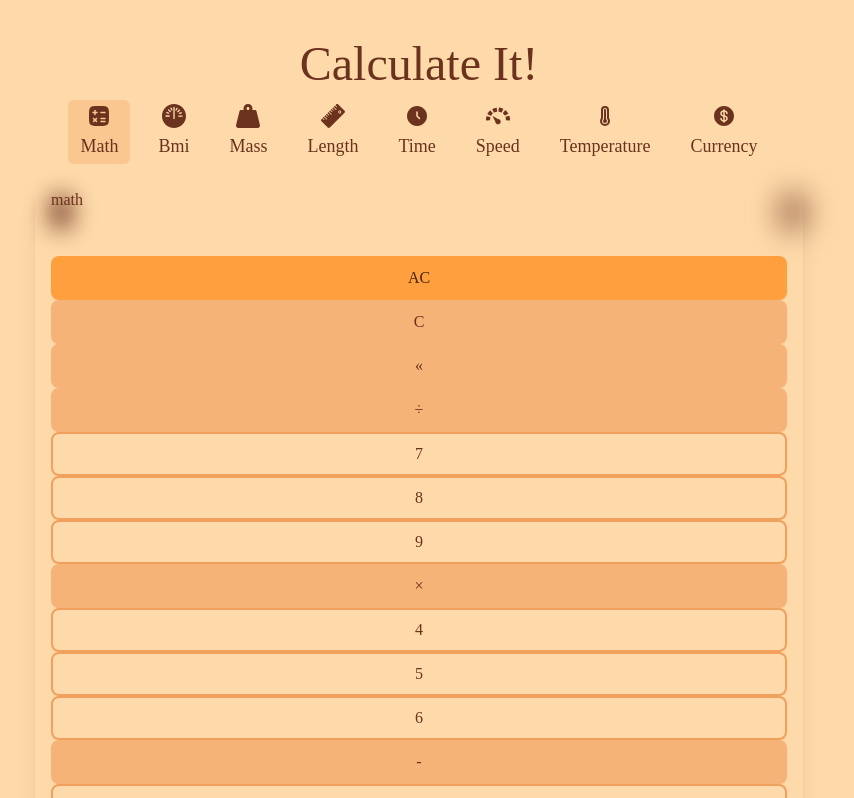
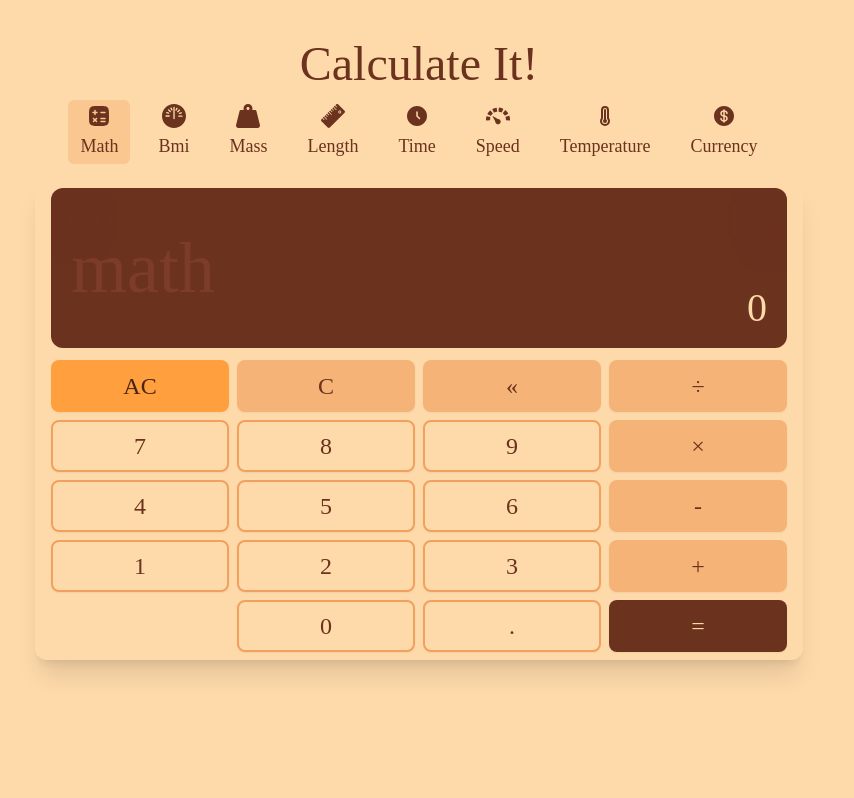
Before and after one commit to AllanKirui/calculate-it, a Vue app: page /math in a window 1280 px wide. Shown: the top 798 px of the page, without its empty margins (221-1075 px from the left). Built offline with nearby package versions, Linux system fonts and the light colour scheme.

Commit message:
Add duplicated markup styles to global scope

```diff
--- a/src/assets/input.css
+++ b/src/assets/input.css
@@ -130,10 +130,24 @@
 
 .display-container {
   height: calc(50% - 16px);
+  @apply md:min-h-[160px] relative p-5 bg-liver text-sandy-brown rounded-xl overflow-x-hidden;
+}
+
+.display-container.math-calculator {
+  @apply flex flex-col justify-end gap-2;
+}
+
+.display-container .bg-text {
+  @apply absolute top-5 md:top-1/2 md:-translate-y-1/2 text-4xl sm:text-5xl md:text-7xl text-pearl-copper;
 }
 
 .buttons-container {
   height: 50%;
+  @apply md:min-h-full grid grid-cols-4 grid-rows-4 gap-2 text-2xl mt-3;
+}
+
+.buttons-container.math-calculator {
+  @apply grid-rows-5;
 }
 
 /* animation styles for expressions added to the history container */
```
